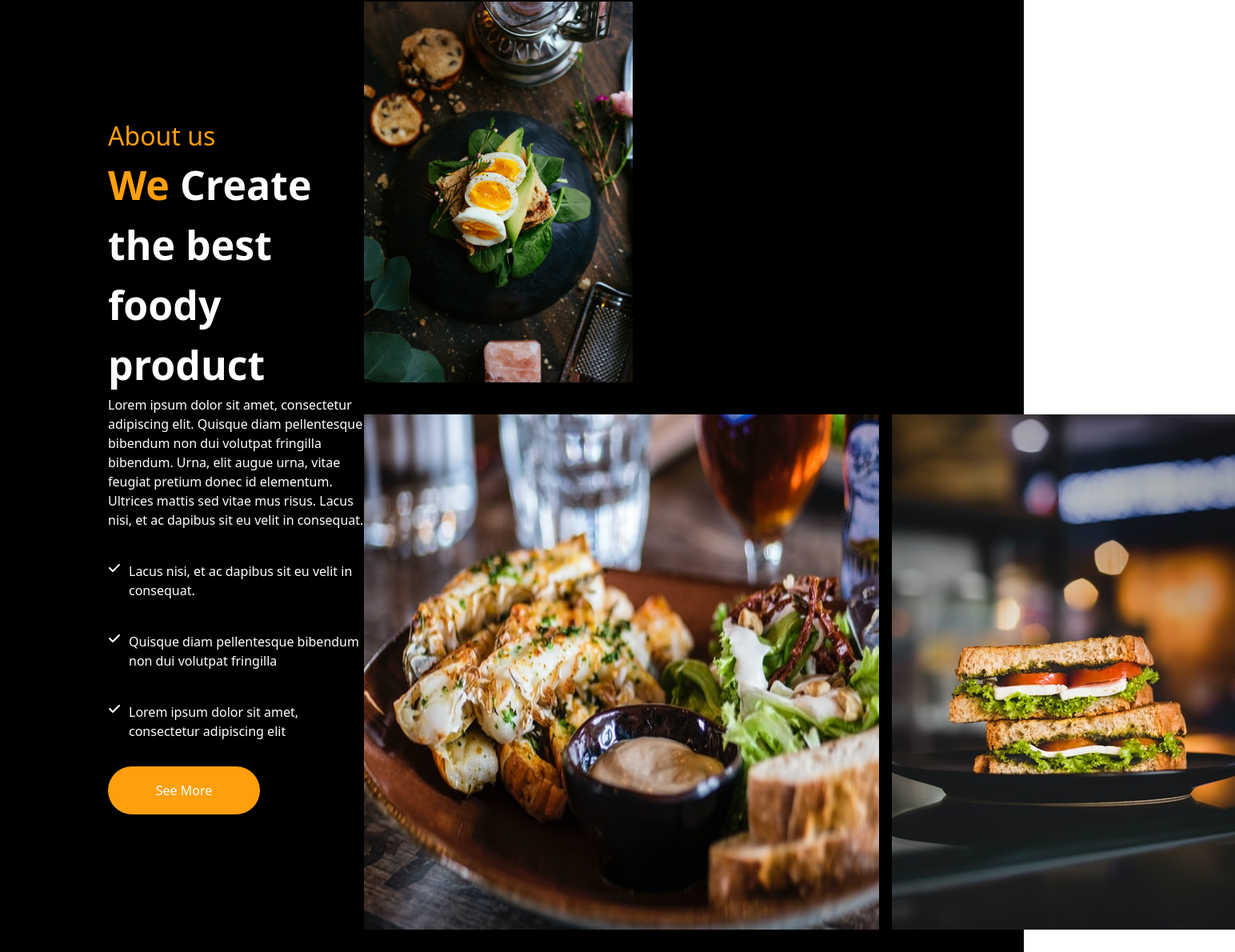
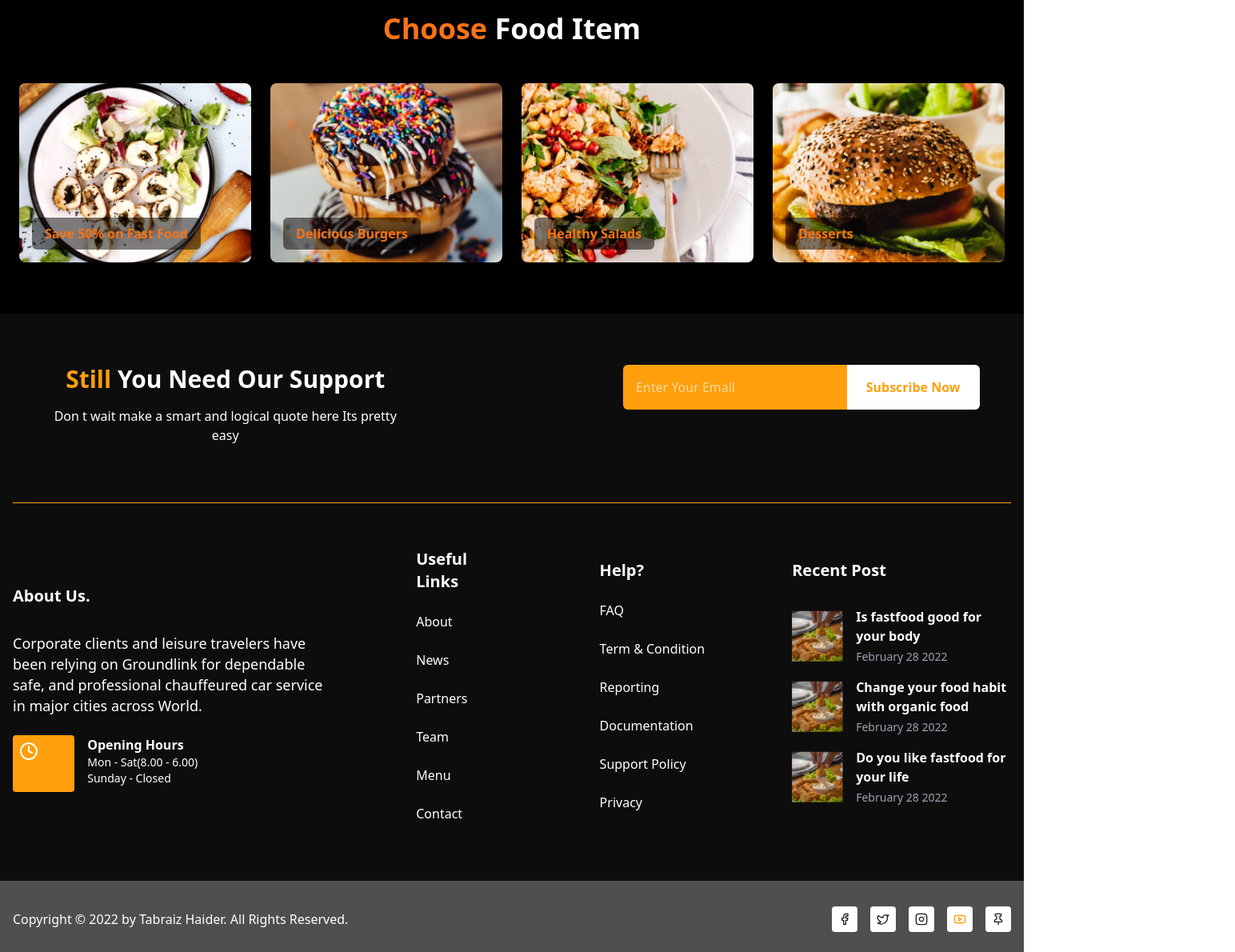
Before and after one commit to Muhammad361738/Ui-Ux-Hackathon-main, a Next.js app: page / in a window 1280 px wide. Shown: the part 596-1786 px from the top of the page at 80% size, 1544 px wide, since content can reach past the window. Built offline with nearby package versions, Linux system fonts and the light colour scheme.

Commit message:
Some changes

```diff
--- /dev/null
+++ b/src/app/AboutUs/About.tsx
@@ -0,0 +1,87 @@
+import React from "react";
+import Image from "next/image";
+import { FaCheck } from "react-icons/fa6";
+import About1 from "../../../public/About1.png"
+import About2 from "../../../public/About2.png"
+import About3 from "../../../public/About3.png"
+
+function AboutUs() {
+  return (
+    <section className="bg-black px-3 md:px-[40px] lg:px-[100px] py-[50px]">
+      {/* Heading and Images Section */}
+      <div className="flex flex-col lg:flex-row lg:items-center justify-evenly">
+
+        {/* Text Section */}
+        <div className="text-white w-full lg:w-[50%] mb-8 lg:mb-0">
+          <h1 className="text-[24px] md:text-[32px] lg:text-[40px] font-normal text-[#FF9F0D] font-whitespace-nowrap font-greatVibes">
+            About us
+          </h1>
+          <h1 className="text-[20px] md:text-[30px] lg:text-[50px] font-bold md:whitespace-normal">
+            <span className="text-[#FF9F0D]">We</span> Create the best foody product
+          </h1>
+          <p className="text-[12px] md:text-[16px] lg:text-[18px] font-normal mt-4">
+            Lorem ipsum dolor sit amet, consectetur adipiscing elit. Quisque diam pellentesque bibendum non dui volutpat fringilla bibendum. Urna, elit augue urna, vitae feugiat pretium donec id elementum. Ultrices mattis sed vitae mus risus. Lacus nisi, et ac dapibus sit eu velit in consequat.
+          </p>
+
+          <ul className="mt-6">
+            <li className="text-[12px] md:text-[16px] lg:text-[18px] font-normal flex items-center mt-4">
+              <FaCheck className="mr-2" /> Lacus nisi, et ac dapibus sit eu velit in consequat.
+            </li>
+            <li className="text-[12px] md:text-[16px] lg:text-[18px] font-normal flex items-center mt-4">
+              <FaCheck className="mr-2" /> Quisque diam pellentesque bibendum non dui volutpat fringilla.
+            </li>
+            <li className="text-[12px] md:text-[16px] lg:text-[18px] font-normal flex items-center mt-4">
+              <FaCheck className="mr-2" /> Lorem ipsum dolor sit amet, consectetur adipiscing elit.
+            </li>
+          </ul>
+
+          <div className="flex flex-col md:flex-row items-center md:items-start">
+            <button className="bg-[#FF9F0D] text-white w-[100px] h-[30px] md:w-[190px] md:h-[60px] rounded-[40px] mt-[32px] hover:bg-yellow-800">
+              See More
+            </button>
+          </div>
+        </div>
+
+        {/* Image Section */}
+        <div className="flex flex-col  lg:w-[50%] justify-center items-center">
+          {/* First Image (Responsive) */}
+          <div className="relative w-[320px] sm:w-[320px] md:w-[450px] lg:w-[450px]  h-[200px] mb-4 lg:mb-0">
+            <Image
+              src={About1}
+              alt="About Image 1"
+              className="object-cover w-[320px] h-auto rounded-[6px_0px_0px_0px] opacity-100"
+              layout="responsive"
+
+            />
+          </div>
+
+          {/* Two Images in Row */}
+          <div className="flex flex-col md:flex-row gap-5 lg:flex-row mt-[16px] lg:mt-[45px] w-full justify-between">
+            <div className="relative w-full sm:w-[300px] md:w-[322px] lg:w-[322px] xl:w-[350px] h-[auto] mb-4 md:mb-0">
+              <Image
+                src={About2}
+                alt="About Image 2"
+                className="object-cover rounded-[6px_0px_0px_0px] opacity-100"
+                layout="responsive"
+                width={322}
+                height={194}
+              />
+            </div>
+            <div className="relative w-full sm:w-[300px] md:w-[322px] lg:w-[322px] xl:w-[350px] h-[auto]">
+              <Image
+                src={About3}
+                alt="About Image 3"
+                className="object-cover rounded-[6px_0px_0px_0px] opacity-100"
+                layout="responsive"
+                width={322}
+                height={194}
+              />
+            </div>
+          </div>
+        </div>
+      </div>
+    </section>
+  );
+}
+
+export default AboutUs;
--- a/src/app/HomePage/page.tsx
+++ b/src/app/HomePage/page.tsx
@@ -5,6 +5,7 @@ import FoodCategory from '../foodcatagery/page'
 import foodpic1 from "../../../public/foodpic1.jpeg"
 import foodpic2 from "../../../public/foodpic2.jpeg"
 import foodpic3 from "../../../public/foodpic3.jpeg"
+import AboutUs from "../AboutUs/About"
 
 function HomePage() {
   return (
@@ -46,7 +47,6 @@ function HomePage() {
 
         </div>
     </section>
-        <section className="bg-black px-3 md:px-[135px] flex flex-col justify-evenly md:flex-row  md:items-center py-[50px]">
 
 
       {/* Image */}
@@ -54,60 +54,7 @@ function HomePage() {
 
 
 
-      {/* Heading */}
-      <div className="text-white w-full md:w-[50%]">
-        <h1 className="md:text-[32px] text-[24px] font-normal text-[#FF9F0D] font whitespace-nowrap font-greatVibes">
-          About us
-        </h1>
 
-        <h1 className="text-[20px] md:text-[50px] font-bold whitespace-nowrap md:whitespace-normal">
-          <span className="text-[#FF9F0D]">We</span> Create the best foody
-          product
-        </h1>
-
-        <p className="text-[10px] md:text-[16px] font-normal">
-          Lorem ipsum dolor sit amet, consectetur adipiscing elit. Quisque diam
-          pellentesque bibendum non dui volutpat fringilla bibendum. Urna, elit
-          augue urna, vitae feugiat pretium donec id elementum. Ultrices mattis
-          sed vitae mus risus. Lacus nisi, et ac dapibus sit eu velit in
-          consequat.
-        </p>
-
-        <ul>
-          <li className="text-[10px] md:text-[16px] font-normal mt-10 flex">
-            <span className="mr-[10px]">
-              <FaCheck />
-            </span>{" "}
-            Lacus nisi, et ac dapibus sit eu velit in consequat.
-          </li>
-          <li className="text-[10px] md:text-[16px] font-normal mt-10 flex">
-            <span className="mr-[10px]">
-              <FaCheck />
-            </span>{" "}
-            Quisque diam pellentesque bibendum non dui volutpat fringilla{" "}
-          </li>
-          <li className="text-[10px] md:text-[16px] font-normal mt-10 flex">
-            <span className="mr-[10px]">
-              <FaCheck />
-            </span>
-            Lorem ipsum dolor sit amet, consectetur adipiscing elit
-          </li>
-        </ul>
-
-        <div className="flex flex-col md:flex-row items-center md:items-start">
-          <button className="bg-[#FF9F0D] text-white w-[100px] h-[30px] md:w-[190px] md:h-[60px] rounded-[40px] mt-[32px] hover:bg-yellow-800">
-            See More
-          </button>
-        </div>
-      </div>
-      <div className="mt-[50px] md:mt-0 ">
-        <Image src={foodpic1} alt="Hero Image" className="" width={336} height={536} />
-        <div className="flex flex-col md:flex-row mt-[16px] md:mt-[0]">
-          <Image src={foodpic2} alt="Hero Image" className="mr-[16px] pt-[40px]" />
-          <Image src={foodpic3} alt="Hero Image" className="pt-[40px]" />
-        </div>
-      </div>
-    </section>
     <FoodCategory/>
     </>
   )
--- a/src/app/about/AboutUs.tsx
+++ b/src/app/about/AboutUs.tsx
@@ -1,4 +1,8 @@
 import Image from "next/image";
+import about from "../../../public/about.png"
+import coffee from "../../../public/Coffee.png"
+import man from "../../../public/man.png"
+import student from "../../../public/Student.png"
 import { IoPlayOutline } from "react-icons/io5";
 
 
@@ -68,7 +72,7 @@ export default function Aboutus() {
           <Image
             className="mb-10 object-cover object-center w-1320px h-386px mt-1552px ml-300px mt-10"
             alt="hero"
-            src = "/about.png"
+            src = {about}
             width={1320} height={386}
           />
         </div>
@@ -81,7 +85,7 @@ export default function Aboutus() {
         <div className="h-full  flex justify-center items-center  flex-col border-2 rounded-lg overflow-hidden">
           <Image
 
-            src="/student.png"
+            src={student}
             width={80} height={80}
             alt="blog"
           />
@@ -98,7 +102,7 @@ export default function Aboutus() {
         <div className="h-full border-2 flex justify-center items-center  flex-col rounded-lg overflow-hidden">
           <Image
             className=""
-            src="/coffee.png"
+            src={coffee}
             width={80} height={80}
             alt="blog"
           />
@@ -115,7 +119,7 @@ export default function Aboutus() {
         <div className="h-full border-2  flex justify-center items-center  flex-col rounded-lg overflow-hidden">
           <Image
             className=" flex flex-col justify-center items-center"
-            src="/man.png"
+            src={man}
             width={80} height={80}
             alt="blog"
 
```
